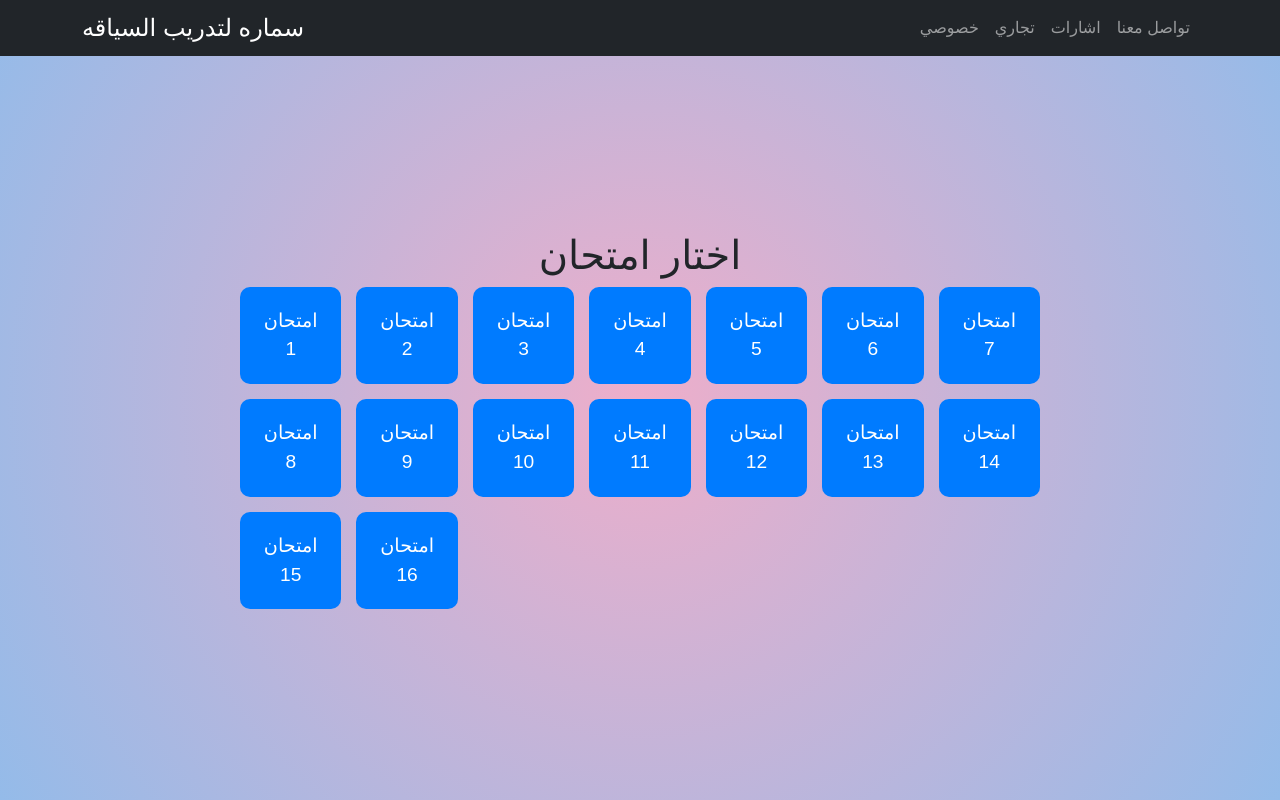
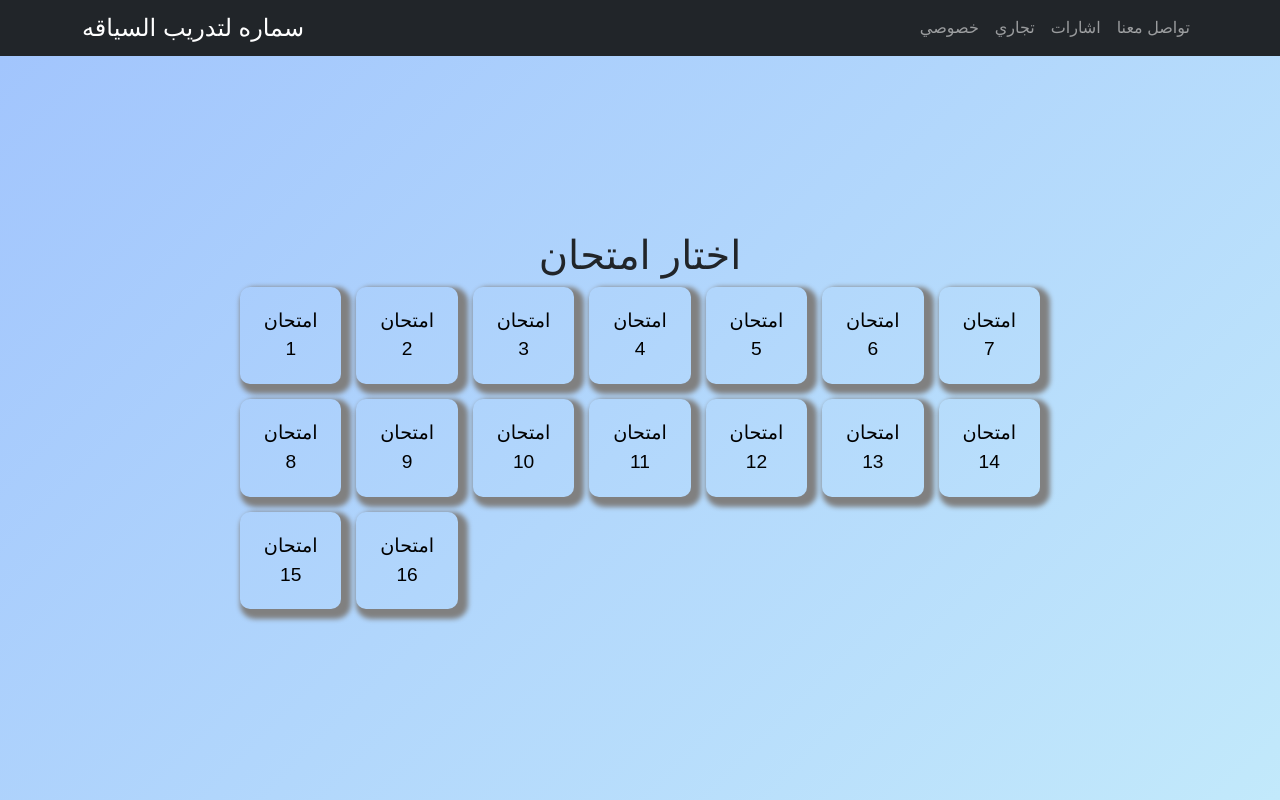
Before and after one commit to Samer20003/Sameeh_school, a React (Create React App) app: page / in a window 1280 px wide. Built offline with nearby package versions, Linux system fonts and the light colour scheme.

Commit message:
update the body color and the boxes style

```diff
--- a/src/styles/App.css
+++ b/src/styles/App.css
@@ -39,8 +39,7 @@
 
 body {
   font-family: Arial, sans-serif;
-  background: rgb(238,174,202);
-  background: radial-gradient(circle, rgba(238,174,202,1) 0%, rgba(148,187,233,1) 100%);
+  background: linear-gradient(135deg, #a1c4fd, #c2e9fb);
   margin: 0;
   padding: 0;
   padding-top: 40px;
--- a/src/styles/HomePage.css
+++ b/src/styles/HomePage.css
@@ -16,8 +16,9 @@
   display: flex;
   align-items: center;
   justify-content: center;
-  background-color: #007bff;
-  color: white;
+  background-color: transparent;
+  box-shadow: 5px 5px  5px 5px gray;
+  color: black;
   font-size: 1.2em;
   padding: 20px;
   border-radius: 10px;
@@ -27,6 +28,7 @@
 
 .exam-square:hover {
   background-color: #0056b3;
+  color: white;
 }
 
 .back-to-home {
```
